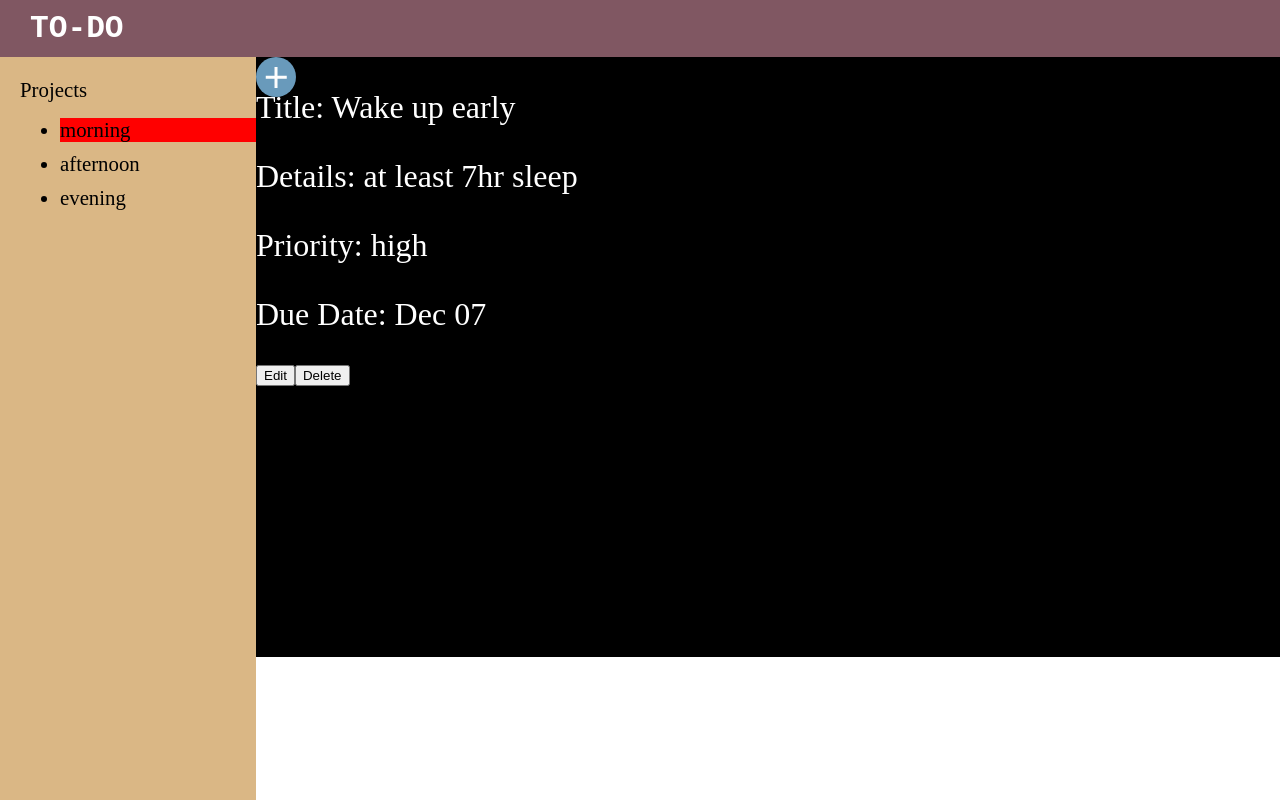
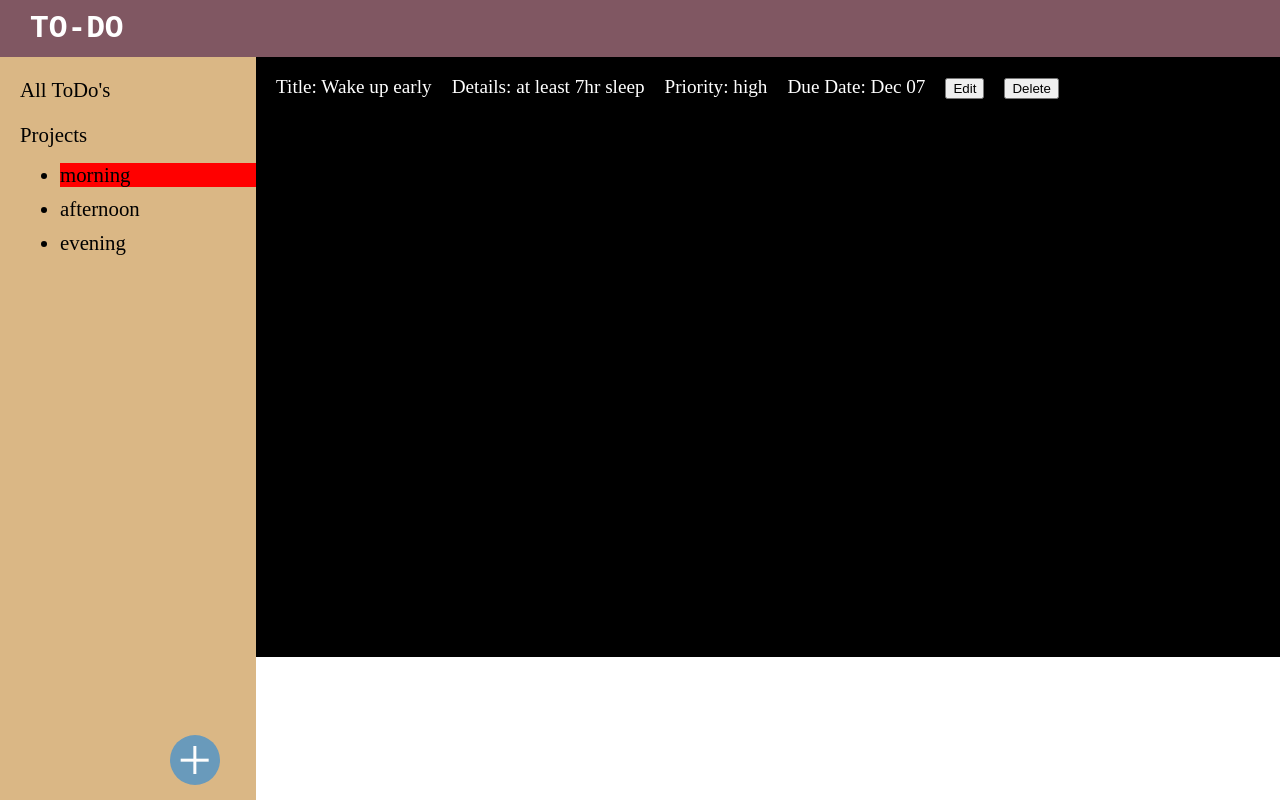
Before and after one commit to LukaTm/Project-Todo-List, a website built with webpack: page dist/index.html in a window 1280 px wide. Built offline with nearby package versions, Linux system fonts and the light colour scheme.

Commit message:
Display flex ToDo List

```diff
--- a/src/projects.js
+++ b/src/projects.js
@@ -1,4 +1,5 @@
 const projects = document.querySelectorAll('#projects li')
+
 
 let whichProjectToUploadToDO = 'morning'
 export const SidebarProjects = () => {
@@ -15,22 +16,24 @@ export const SidebarProjects = () => {
                     element.style.display = 'none'
                 }
                 else{
-                    element.style.display = 'block'
+                    element.style.display = 'flex'
                 }
             });
             whichProjectToUploadToDO = element.textContent
 
         })
     });
+    ShowAllToDo()
     return whichProjectToUploadToDO
 }
 
 // Show ALL ToDo's
-// const ShowAllToDo = () =>{
-//     projects.forEach(element => {
-//         element.addEventListener('click', () => {
-//             element.style.display = 'block'
-//         })
-//     });
-// }
-// ShowAllToDo()
+const ShowAllToDo = () => {
+    const showAllToDos = document.querySelector('.show-all-todos')
+        showAllToDos.addEventListener('click', () => {
+            const allToDo = document.querySelectorAll('[id*="todo"]');
+            allToDo.forEach(element => {
+                element.style.display = 'flex'
+        });
+    })
+};
--- a/src/style.css
+++ b/src/style.css
@@ -40,18 +40,28 @@ header{
     margin-bottom: 10px;
 }
 
+[id^="todo"]{
+    display: flex;
+    align-items: baseline;
+    height: 50px;
+}
+
+
 
 #main-list{
     background-color: #f2f2f2;
+    background-color: black;
     grid-area: 2 / 2 / 3 / 3;
     height: 600px;
-    background-color: black;
-
 }
 
-#main-list p {
+#main-list p{
     color: white;
-    font-size: 2em;
+    font-size: 1.2em;
+}
+
+#main-list button,p{
+    margin-left: 20px;
 }
 
 
@@ -59,17 +69,20 @@ header{
 #addButton{
     position: absolute;
     background-color: #699abb;
-    height: 40px;
-    width: 40px;
+    height: 50px;
+    width: 50px;
     display: flex;
     justify-content: center;
     align-items: center;
     border-radius: 100px;
     cursor: pointer;
+    bottom:15px;
+    left: 170px;
+
 }
 
 :root {
-    --cell-size:30px;
+    --cell-size:40px;
     --mark-size: calc(var(--cell-size) * .7);
 }
 
```
Also changed, not shown: dist/index.html, dist/main.js.
